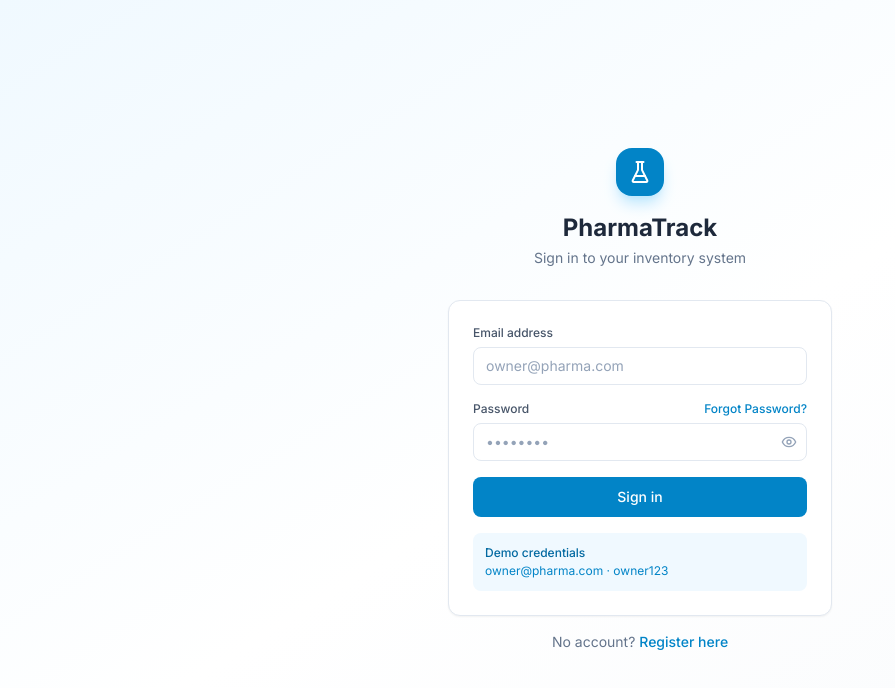
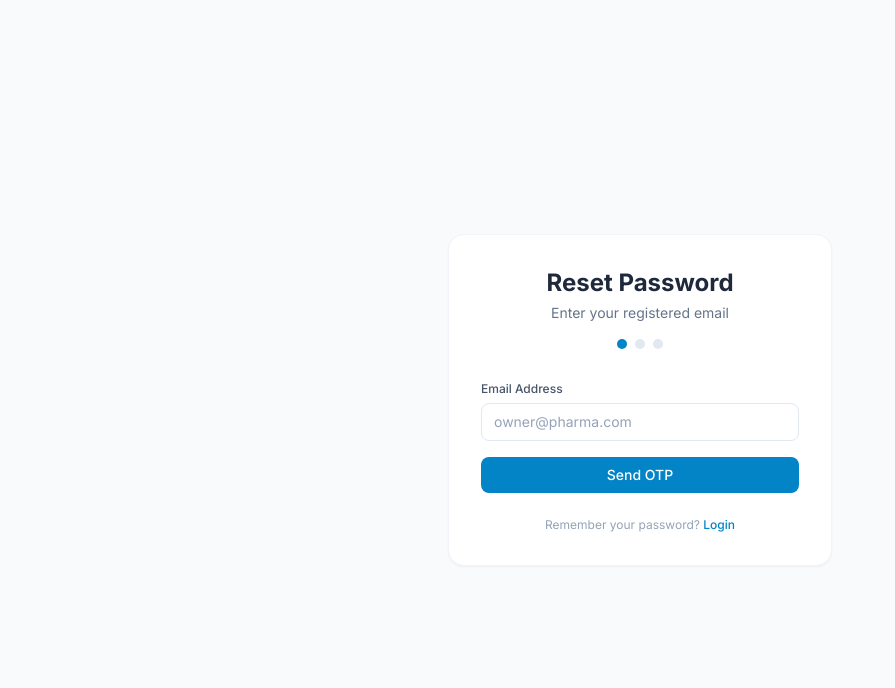
Before and after one commit to basapuresandeepreddy04-art/pharmatrack-, a React (Vite) app in the folder frontend/: page /forgot-password in a window 1280 px wide. Before the commit this address led to /login. Shown: the top 688 px of the page, without its empty margins (0-895 px from the left). Built offline with nearby package versions, Linux system fonts and the light colour scheme; no server answers.

Commit message:
fix forgot password route

```diff
--- a/frontend/src/App.jsx
+++ b/frontend/src/App.jsx
@@ -26,14 +26,14 @@ export default function App() {
     <AuthProvider>
       <Routes>
         <Route path="/" element={<Navigate to="/dashboard" replace />} />
-        <Route path="/login"    element={<PublicRoute><LoginPage /></PublicRoute>} />
+        <Route path="/login" element={<PublicRoute><LoginPage /></PublicRoute>} />
         <Route path="/register" element={<PublicRoute><RegisterPage /></PublicRoute>} />
+        <Route path="/forgot-password" element={<PublicRoute><ForgotPasswordPage /></PublicRoute>} />
         <Route path="/" element={<PrivateRoute><Layout /></PrivateRoute>}>
-          <Route path="dashboard"  element={<DashboardPage />} />
-          <Route path="/forgot-password" element={<ForgotPasswordPage />} />
-          <Route path="medicines"  element={<MedicinesPage />} />
-          <Route path="sales"      element={<SalesPage />} />
-          <Route path="alerts"     element={<AlertsPage />} />
+          <Route path="dashboard" element={<DashboardPage />} />
+          <Route path="medicines" element={<MedicinesPage />} />
+          <Route path="sales" element={<SalesPage />} />
+          <Route path="alerts" element={<AlertsPage />} />
         </Route>
       </Routes>
     </AuthProvider>
```
